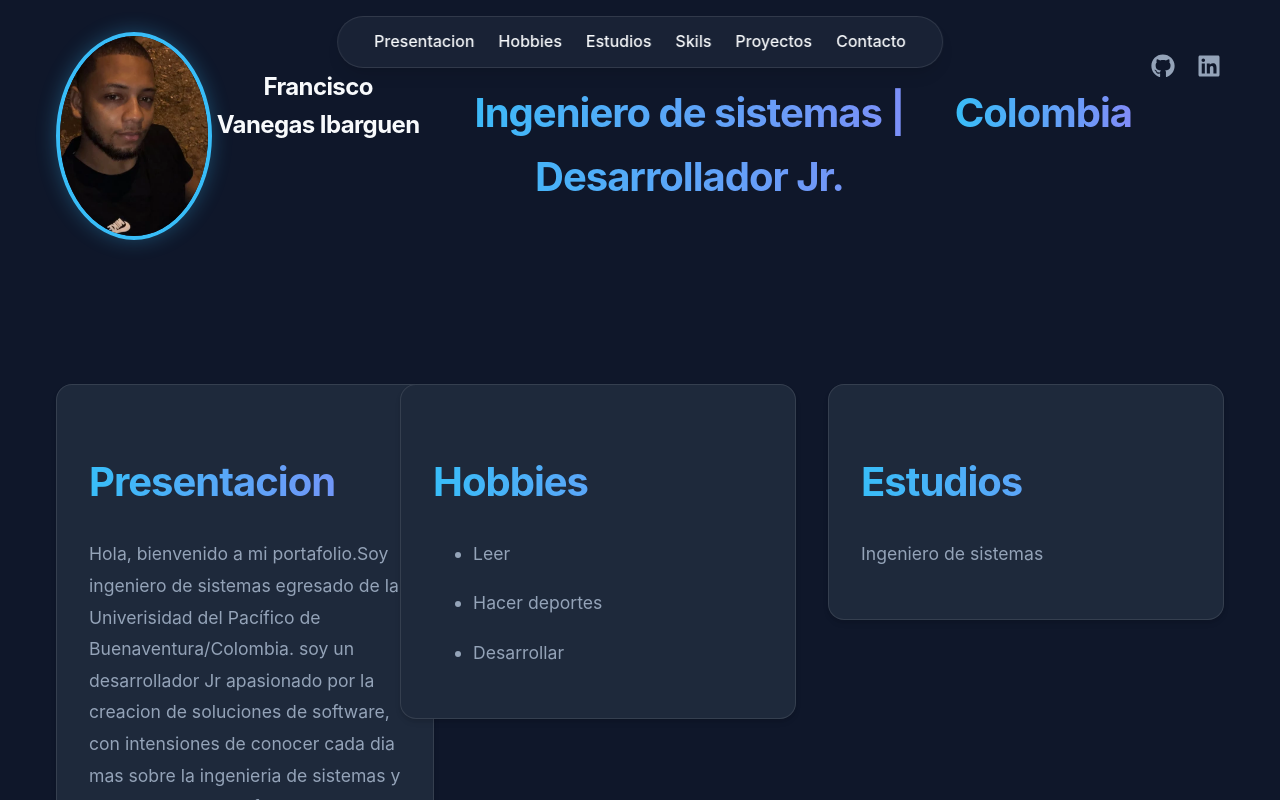
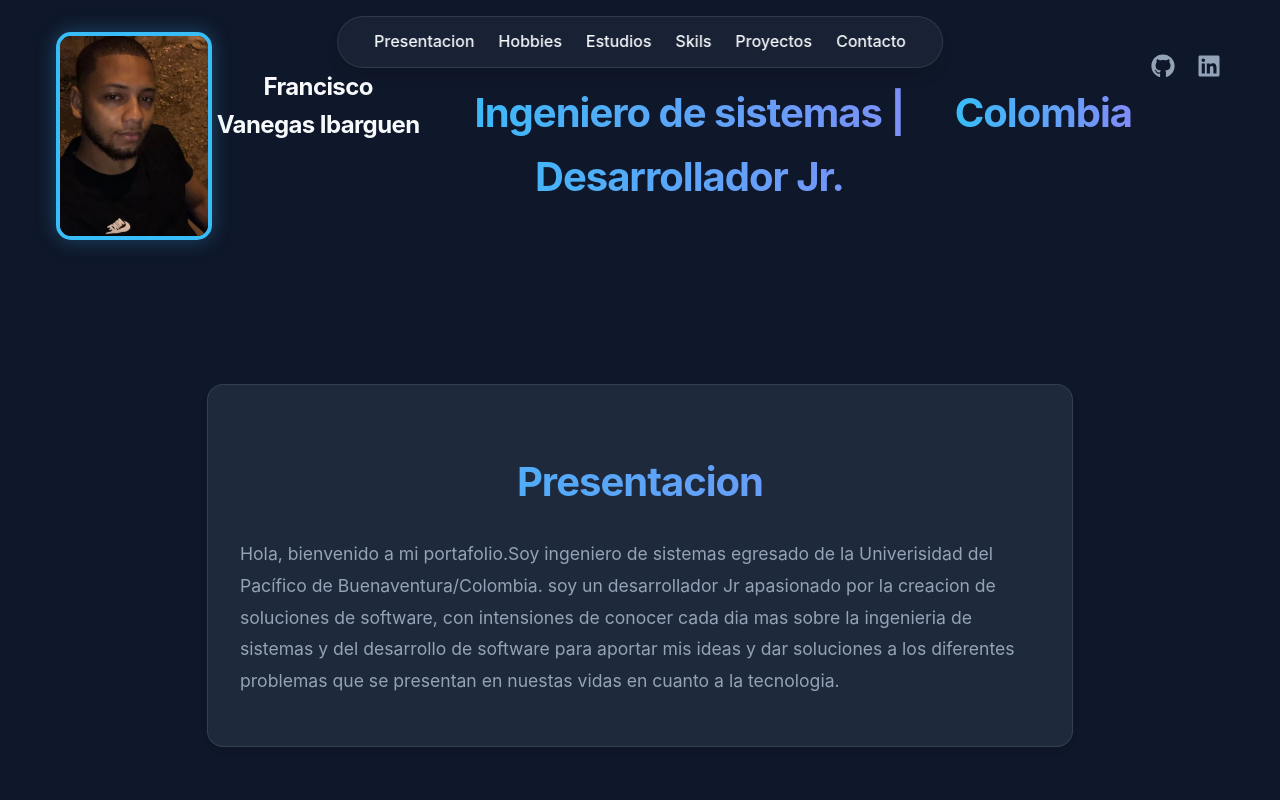
Before and after one commit to FranciscoDJVI/Portafolio, a React (Vite) app in the folder portafolio/: page / in a window 1280 px wide. Shown: the top 800 px of the page. Built offline with nearby package versions, Linux system fonts and the light colour scheme.

Commit message:
updating styles and best practices

```diff
--- a/portafolio/package.json
+++ b/portafolio/package.json
@@ -24,7 +24,7 @@
     "react-router-dom": "^7.9.2",
     "react-slick": "^0.31.0",
     "slick-carousel": "^1.8.1",
-    "vercel": "^48.10.3"
+    "vercel": "^48.12.0"
   },
   "devDependencies": {
     "@eslint/js": "^9.36.0",
--- a/portafolio/src/App.css
+++ b/portafolio/src/App.css
@@ -4,6 +4,8 @@
   padding: 0;
   text-align: center;
   overflow-x: hidden;
+  /* Performance: Reduce layout thrashing */
+  contain: layout style;
 }
 
 /* --- Layout & Container --- */
@@ -59,6 +61,8 @@ a {
   color: var(--accent-primary);
   text-decoration: none;
   transition: color 0.3s ease;
+  /* Performance: Only animate transform and opacity for 60fps */
+  will-change: color;
 }
 
 a:hover {
@@ -95,8 +99,10 @@ a:hover {
   font-size: 1rem;
   margin: 0 0.75rem;
   font-weight: 500;
-  transition: all 0.3s ease;
+  transition: color 0.3s ease;
   position: relative;
+  /* Performance optimization */
+  will-change: color;
 }
 
 .navbar .link:hover {
@@ -107,20 +113,18 @@ a:hover {
 .card-principal {
   display: flex;
   flex-direction: column;
-  align-items: center;
-  gap: 2rem;
+  align-items: stretch;
+  gap: 1.5rem;
   margin-top: 6rem;
-  /* Space for fixed navbar */
   margin-bottom: 4rem;
   width: 100%;
+  max-width: 1000px;
 }
 
 @media (min-width: 768px) {
   .card-principal {
-    flex-direction: row;
-    justify-content: center;
-    align-items: flex-start;
-    text-align: left;
+    /* Keep vertical columns even on desktop for better readability */
+    flex-direction: column;
   }
 }
 
@@ -133,15 +137,18 @@ a:hover {
 .avatar .avatar-img {
   width: 200px;
   height: 200px;
-  border-radius: 50%;
+  border-radius: 15px;
   object-fit: cover;
   border: 4px solid var(--accent-primary);
   box-shadow: 0 0 20px rgba(56, 189, 248, 0.3);
   transition: transform 0.3s ease;
+  /* Performance optimization: use transform for animations */
+  will-change: transform;
 }
 
 .avatar .avatar-img:hover {
   transform: scale(1.05);
+  /* Hardware acceleration for smooth animations */
 }
 
 .avatar aside {
@@ -173,6 +180,8 @@ a:hover {
   max-width: 800px;
   width: 100%;
   margin: 1rem 0;
+  /* Performance: Promote to own layer for smooth animations */
+  will-change: transform;
 }
 
 .card:hover {
@@ -199,6 +208,8 @@ a:hover {
   background: var(--bg-secondary);
   border-radius: 1rem;
   border: 1px solid var(--glass-border);
+  /* Performance optimization */
+  will-change: transform, color;
 }
 
 .skills .icons:hover {
```
Also changed, not shown: 1 other file (tests, documents, lock files or other folders).
